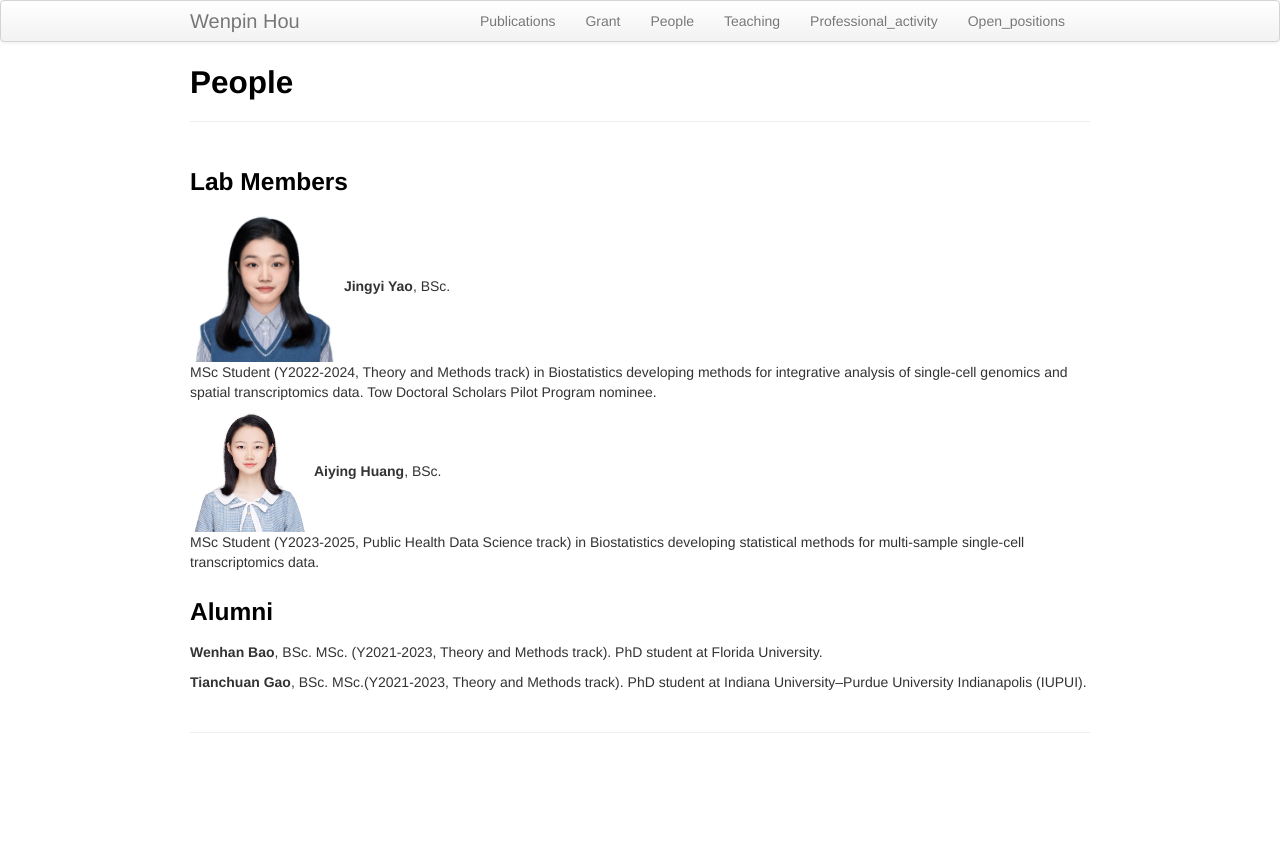
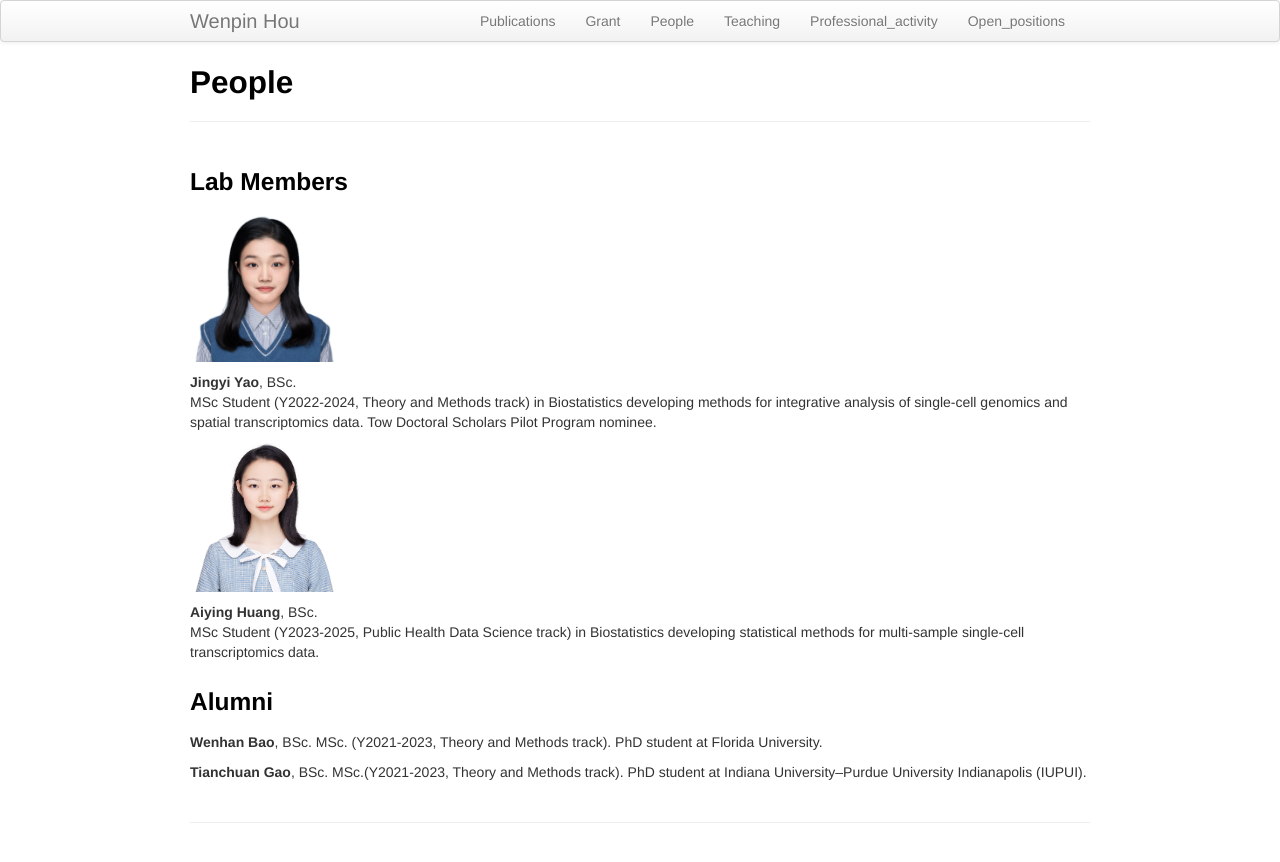
Before and after one commit to Winnie09/Wenpin_Hou, a Jekyll site: the page built from pages/people.md, in a window 1280 px wide. Shown: the top 862 px of the page. Built offline with Jekyll 4.4.1, drawn with Linux system fonts in a browser that asks for light colours.

Commit message:
crop image size

```diff
--- a/pages/people.md
+++ b/pages/people.md
@@ -8,11 +8,13 @@ title: "People"
 
 
 <img src="../images/Jingyi_Yao.png" alt="images" width="150">
-  **Jingyi Yao**,  BSc.
+
+**Jingyi Yao**,  BSc.    <br/>
 MSc Student (Y2022-2024, Theory and Methods track) in Biostatistics developing methods for integrative analysis of single-cell genomics and spatial transcriptomics data. Tow Doctoral Scholars Pilot Program nominee.  <br/>
 
-<img src="../images/Aiying_Huang.png" alt="images" width="120">
-**Aiying Huang**, BSc.
+<img src="../images/Aiying_Huang.png" alt="images" width="150">
+
+**Aiying Huang**, BSc.   <br/>
 MSc Student (Y2023-2025, Public Health Data Science track) in Biostatistics developing statistical methods for multi-sample single-cell transcriptomics data.
 
 
```
